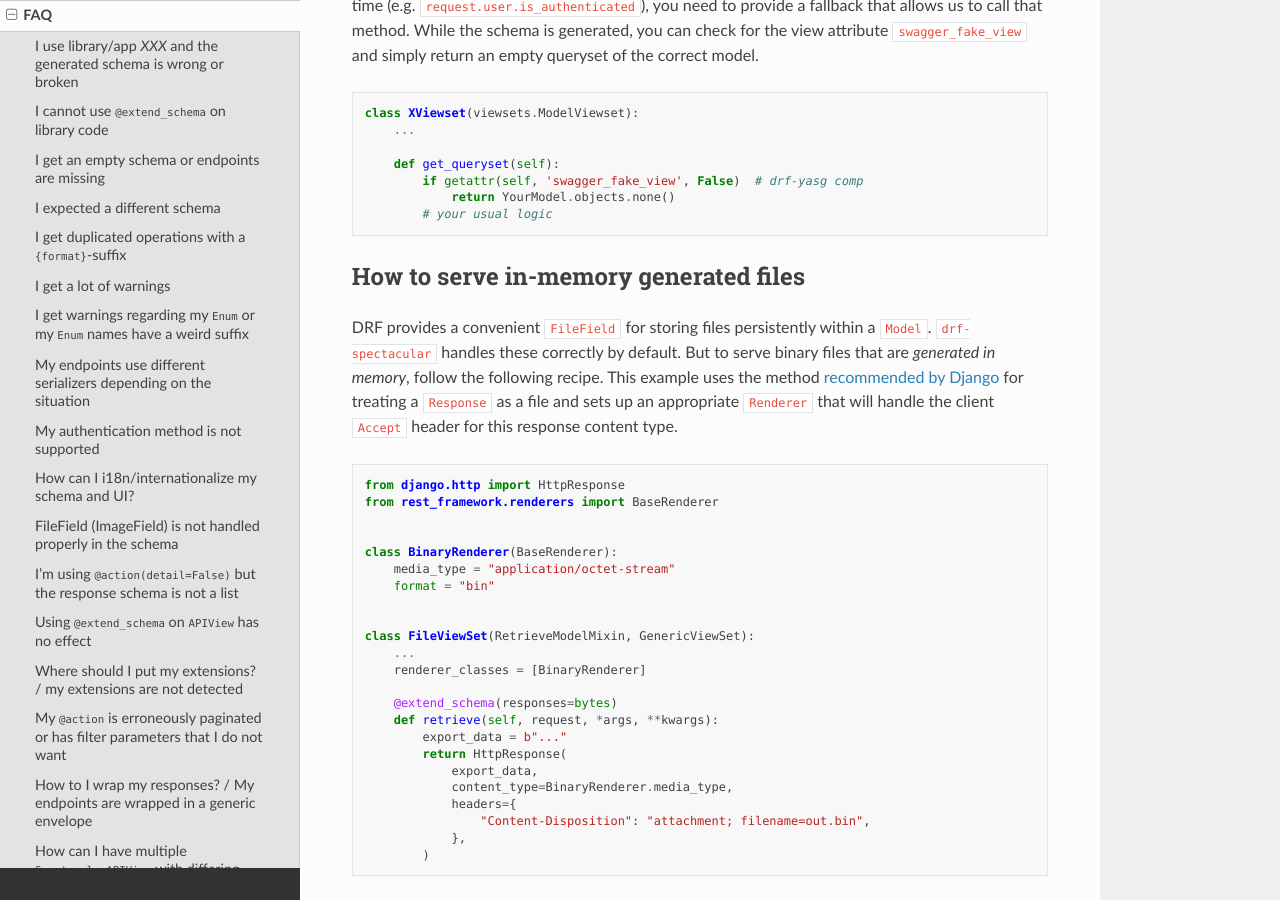
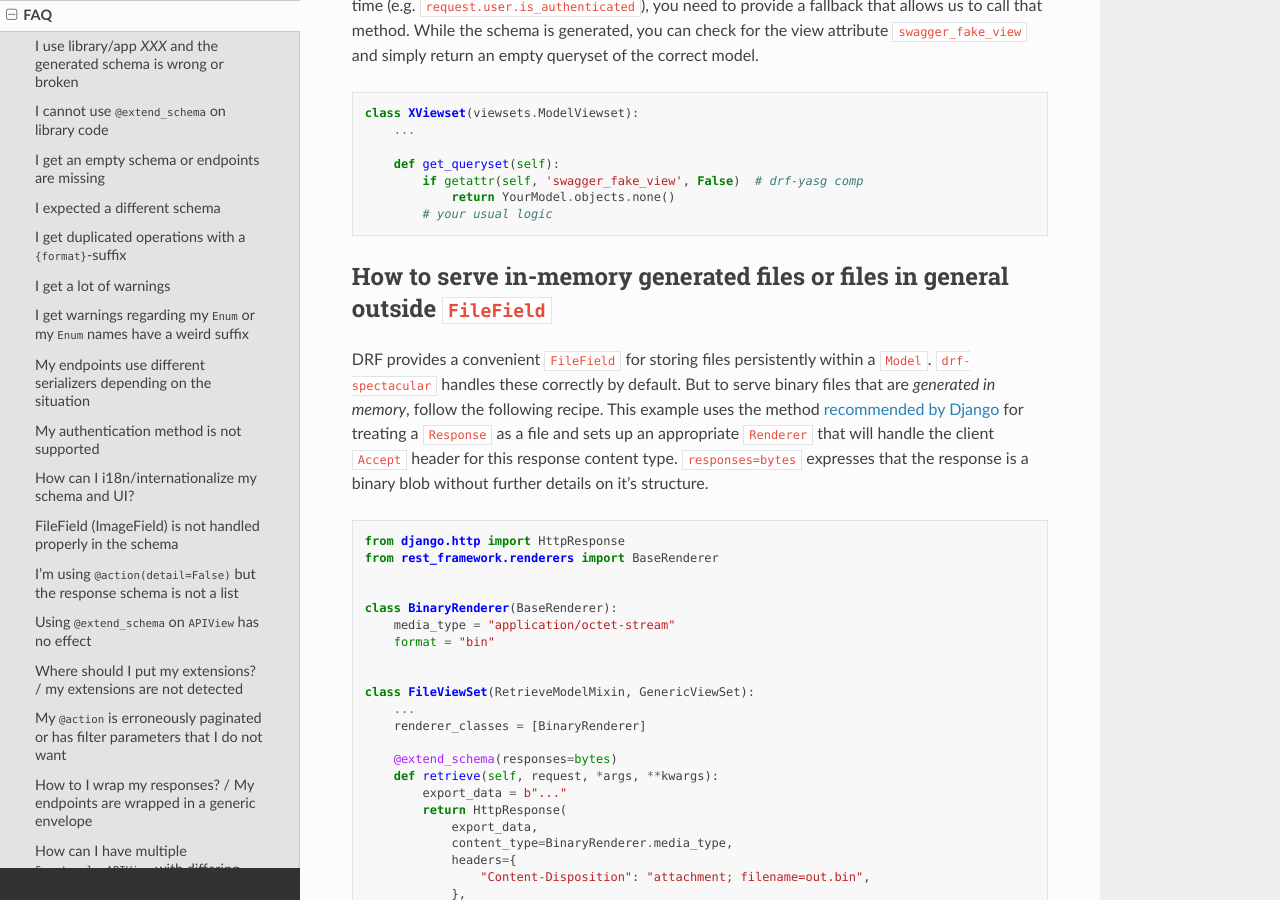
Before and after one commit to tfranzel/drf-spectacular, a Sphinx documentation site: the page built from docs/faq.rst, in a window 1280 px wide and 900 px high, scrolled down 6707 px. Built offline with Sphinx 7.4.7 and the Read the Docs theme 2.0.0, drawn with Linux system fonts in a browser that asks for light colours.

Commit message:
Update based on review

```diff
--- a/docs/faq.rst
+++ b/docs/faq.rst
@@ -326,15 +326,16 @@ attribute ``swagger_fake_view`` and simply return an empty queryset of the corre
             # your usual logic
 
 
-How to serve in-memory generated files
---------------------------------------
+How to serve in-memory generated files or files in general outside ``FileField``
+--------------------------------------------------------------------------------
 
 DRF provides a convenient ``FileField`` for storing files persistently within a ``Model``.
 ``drf-spectacular`` handles these correctly by default. But to serve binary files that are
 *generated in memory*, follow the following recipe. This example uses the method
 `recommended by Django <https://docs.djangoproject.com/en/4.0/ref/request-response/#telling-the-browser-to-treat-the-response-as-a-file-attachment>`_
 for treating a ``Response`` as a file and sets up an appropriate ``Renderer`` that will handle the
-client ``Accept`` header for this response content type.
+client ``Accept`` header for this response content type. ``responses=bytes`` expresses that the
+response is a binary blob without further details on it's structure.
 
 .. code-block:: python
 
```
